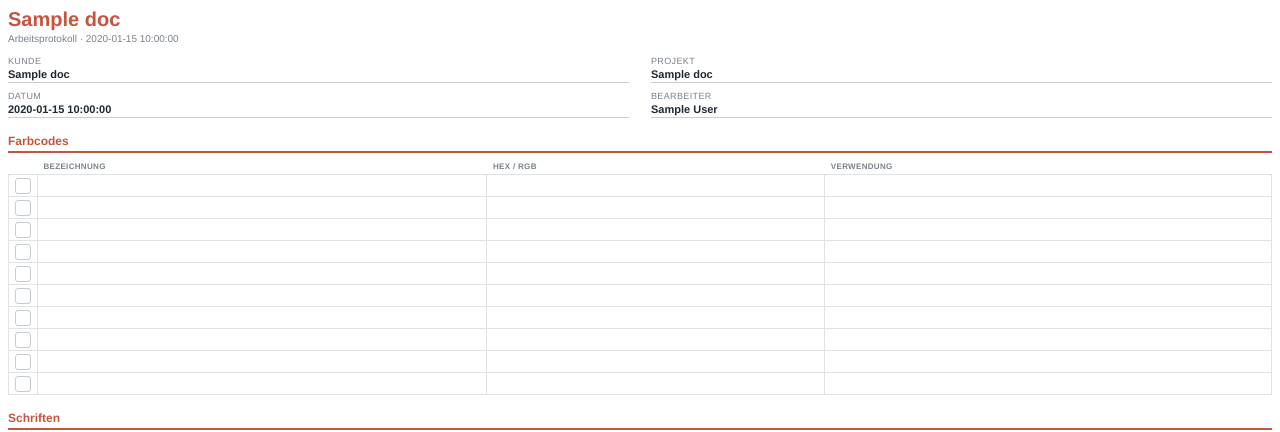
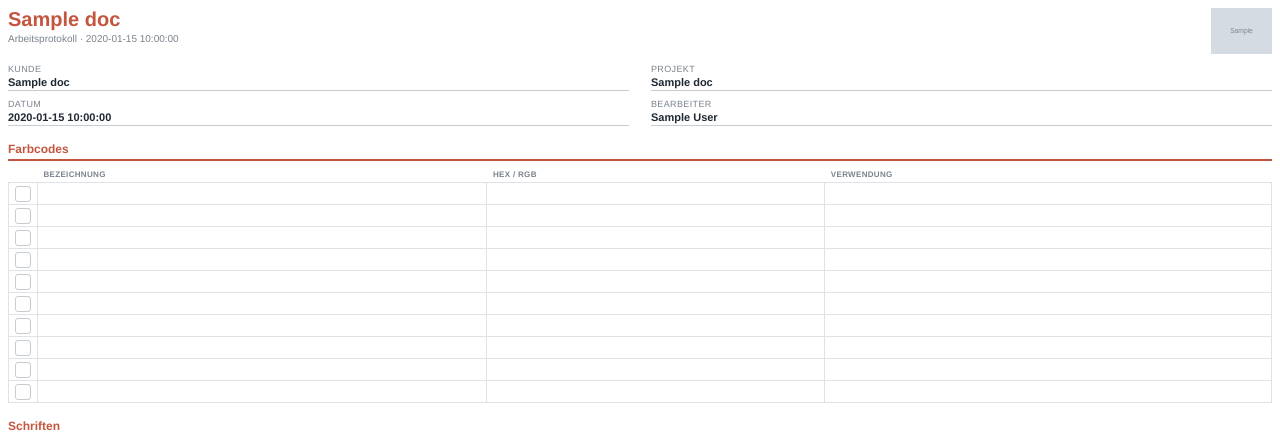
Before and after one commit to DauntlessGiantfromHugeSea/google-ads-merchant, a Python web app: template backend/app/templates/worksheet.html in a window 1280 px wide. Shown: the top 432 px of the page. Run offline with Jinja, Linux system fonts and the light colour scheme; the template is opened without the code that fills it: most values are stand-ins (such as "Sample title", 1, 10 or a date in 2020); grey boxes marked "Sample" are stand-in pictures; lists and menus that the app fills with data are empty.

Commit message:
Arbeitsprotokoll im eigenen Branding: Agentur-Logo im Kopf
- worksheet.pdf bettet das hochgeladene Agentur-Logo (org.logo) oben rechts
  ein; Markenfarbe (Coral) fuer Ueberschriften bleibt

Co-Authored-By: Claude Opus 4.8 <noreply@anthropic.com>
Claude-Session: https://claude.ai/code/session_01JUqY7dMRbm8yQwRhbnxJb7

```diff
--- a/backend/app/api/routes/projects.py
+++ b/backend/app/api/routes/projects.py
@@ -197,12 +197,15 @@ def worksheet_pdf(client_id: str = "", project_id: str = "", title: str = "",
     proj = db.get(Project, project_id) if project_id else None
     org = db.get(Organization, user.organization_id)
     tz = (org.timezone if org else None) or "Europe/Berlin"
+    logo = (f"data:{org.logo_content_type or 'image/png'};base64,{org.logo_base64}"
+            if org and org.logo_base64 else "")
     doc = {
         "title": title.strip() or "Web-Arbeitsprotokoll",
         "client_name": client.name if client else "",
         "project_name": proj.title if proj else "",
         "date": timeutil.now_local_str("%d.%m.%Y", tz, with_tz=False),
         "author": user.full_name or user.email,
+        "logo": logo,
         "color_rows": 8, "css_rows": 10,
     }
     data = pdf.render_worksheet_pdf(doc)
--- a/backend/app/templates/worksheet.html
+++ b/backend/app/templates/worksheet.html
@@ -8,6 +8,8 @@
   body { font-family: "Helvetica Neue", Arial, sans-serif; color: #1f2933; font-size: 10.5px; }
   h1 { font-size: 20px; margin: 0 0 2px; color: #c4553f; }
   .sub { color: #7a828b; font-size: 10px; margin-bottom: 12px; }
+  .brand { display: flex; align-items: flex-start; justify-content: space-between; gap: 16px; }
+  .brand .logo { max-height: 46px; max-width: 190px; object-fit: contain; }
   .head { display: flex; flex-wrap: wrap; gap: 8px 22px; margin: 8px 0 16px; }
   .fld { flex: 1 1 40%; font-size: 11px; }
   .fld .k { color: #7a828b; font-size: 9px; text-transform: uppercase; letter-spacing: .04em; }
@@ -24,8 +26,13 @@
 </style>
 </head>
 <body>
-  <h1>{{ doc.title }}</h1>
-  <div class="sub">Arbeitsprotokoll · {{ doc.date }}</div>
+  <div class="brand">
+    <div>
+      <h1>{{ doc.title }}</h1>
+      <div class="sub">Arbeitsprotokoll · {{ doc.date }}</div>
+    </div>
+    {% if doc.logo %}<img class="logo" src="{{ doc.logo }}" alt="">{% endif %}
+  </div>
 
   <div class="head">
     <div class="fld"><div class="k">Kunde</div><div class="v">{{ doc.client_name }}</div></div>
```
